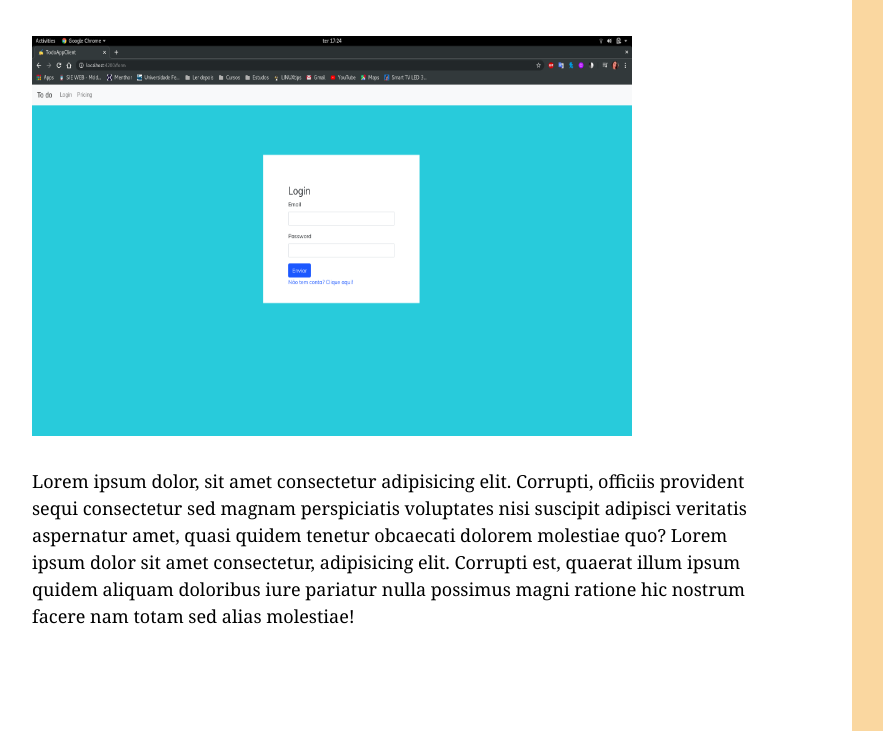
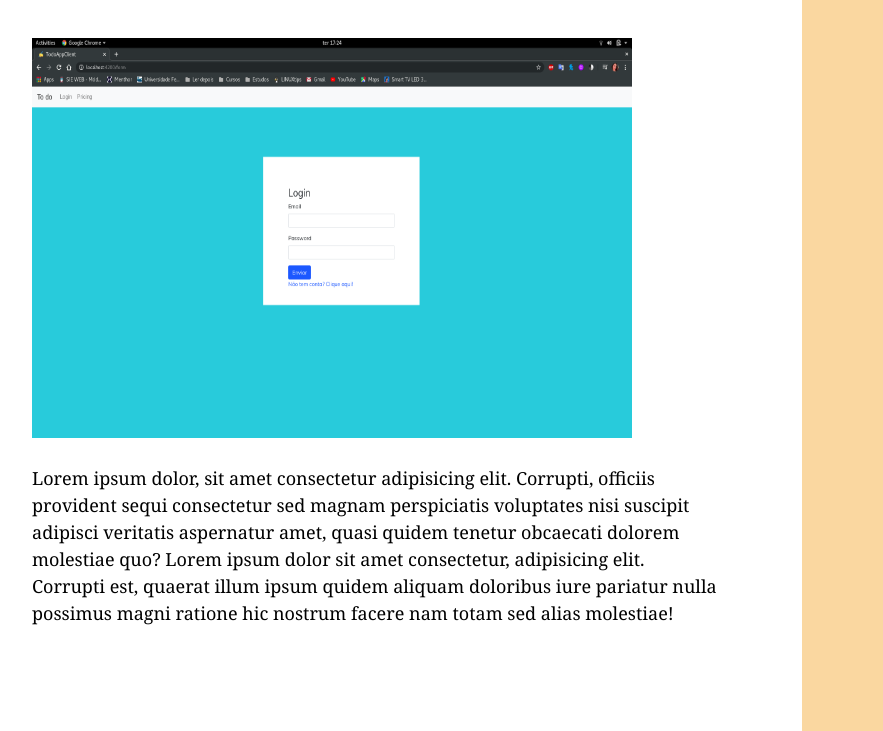
Before and after one commit to Elisangelamsilva/imersaoCSS, a plain HTML site: page curriculo.html in a window 1280 px wide. Shown: the part 169-900 px from the top of the page, without its empty margins (48-931 px from the left). Drawn offline with Linux system fonts and the light colour scheme.

Commit message:
create .grid

```diff
--- a/style/style.css
+++ b/style/style.css
@@ -39,11 +39,10 @@ header{
 .portifolio{
     background-color: white;
     font-family: Georgia, 'Times New Roman', Times, serif;
-    /* position: fixed; */
 
     /* largura e altura */
     height: 900px;
-    width: 900px;
+    width: 850px;
 
     /* espaçamento interno */
     padding: 80px;
@@ -51,15 +50,17 @@ header{
     /* medição da caixa */
     box-sizing: border-box;
 
-    display: flex;
-    align-items: center;
-    justify-content: center;
-    flex-wrap: wrap;
-
 }
 
 .portifolio h1 {
     margin-bottom: 1.5em;
+}
+
+.portifolio .grid {
+    display: grid;
+    /* espaçamento entre cada coluna */
+    gap: 1em;
+    /* largura de cada coluna */
 }
 
 .site-subtitle,
```
Also changed, not shown: img/appsales.png (added).
